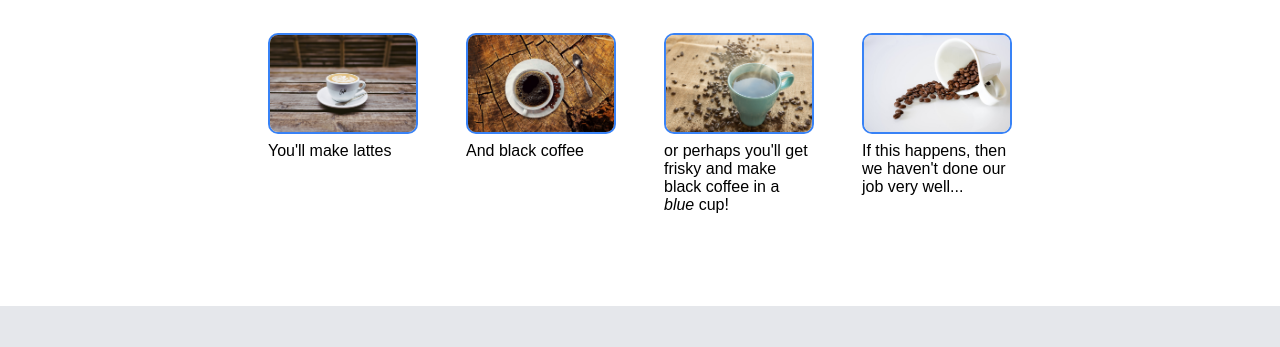
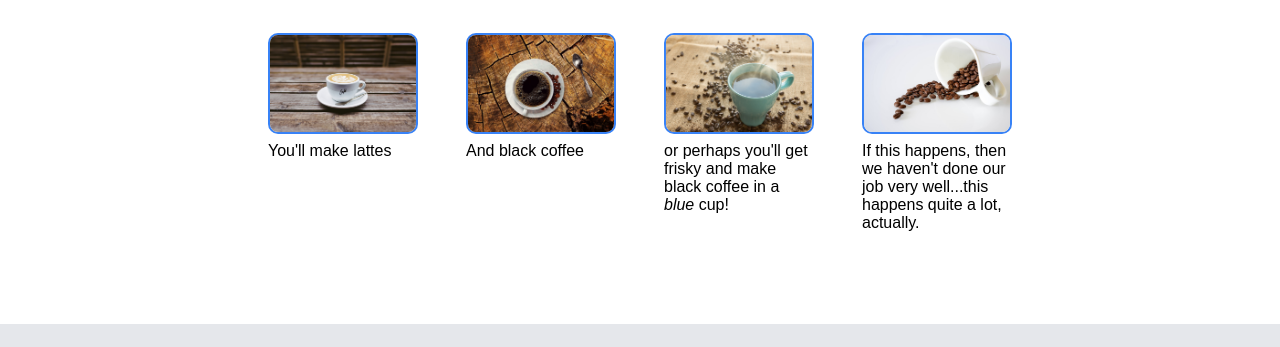
Before and after one commit to CoffeeAndMeeples/landing-page, a plain HTML site: page index.html in a window 1280 px wide. Shown: the part 401-748 px from the top of the page. Drawn offline with Linux system fonts and the light colour scheme.

Commit message:
Change text on coffee-beans.jpg

```diff
--- a/index.html
+++ b/index.html
@@ -41,7 +41,7 @@
             </div>
             <div class="image">
                 <img src="./images/coffee-beans.jpg"    alt="coffee beans spilling out of a coffee mug">
-                <div>If this happens, then we haven't done our job very well...</div>
+                <div>If this happens, then we haven't done our job very well...this happens quite a lot, actually.</div>
             </div>
         </div>
     </div>
```
Also changed, not shown: 1 other file.
